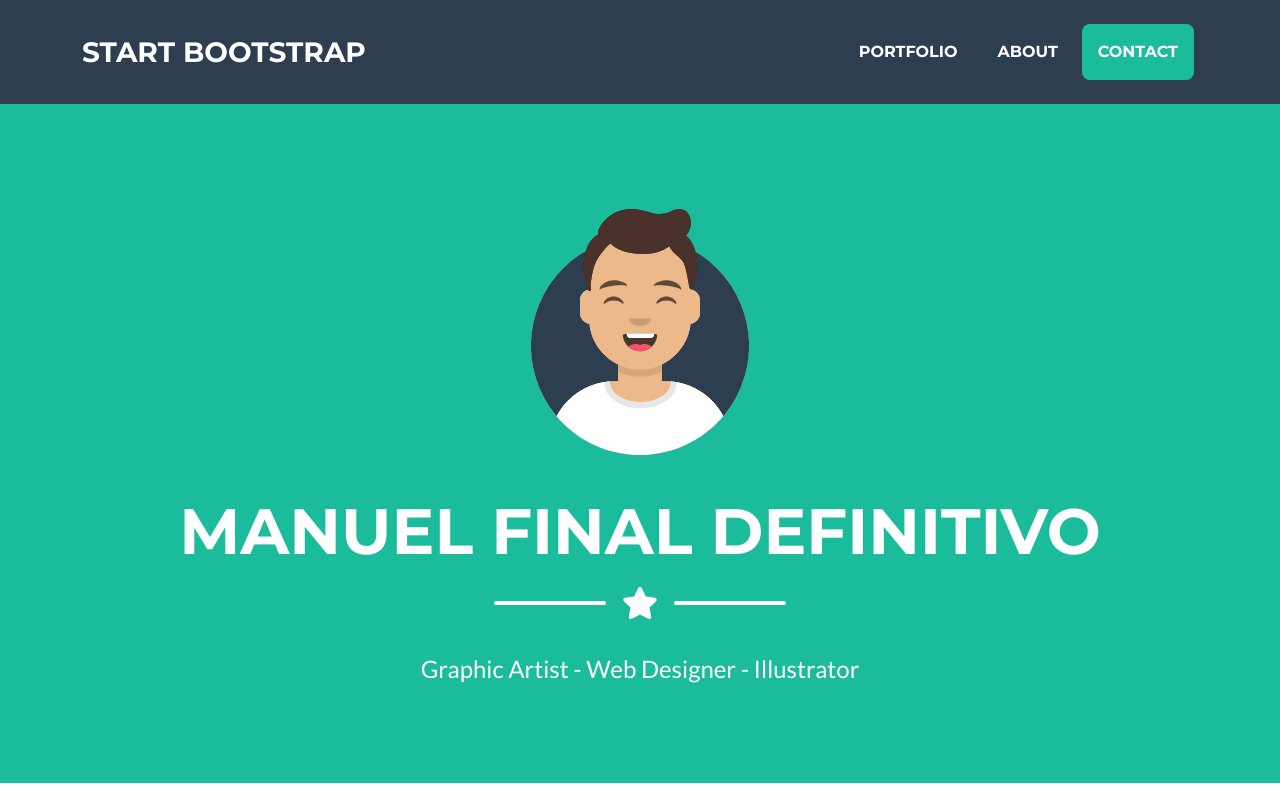
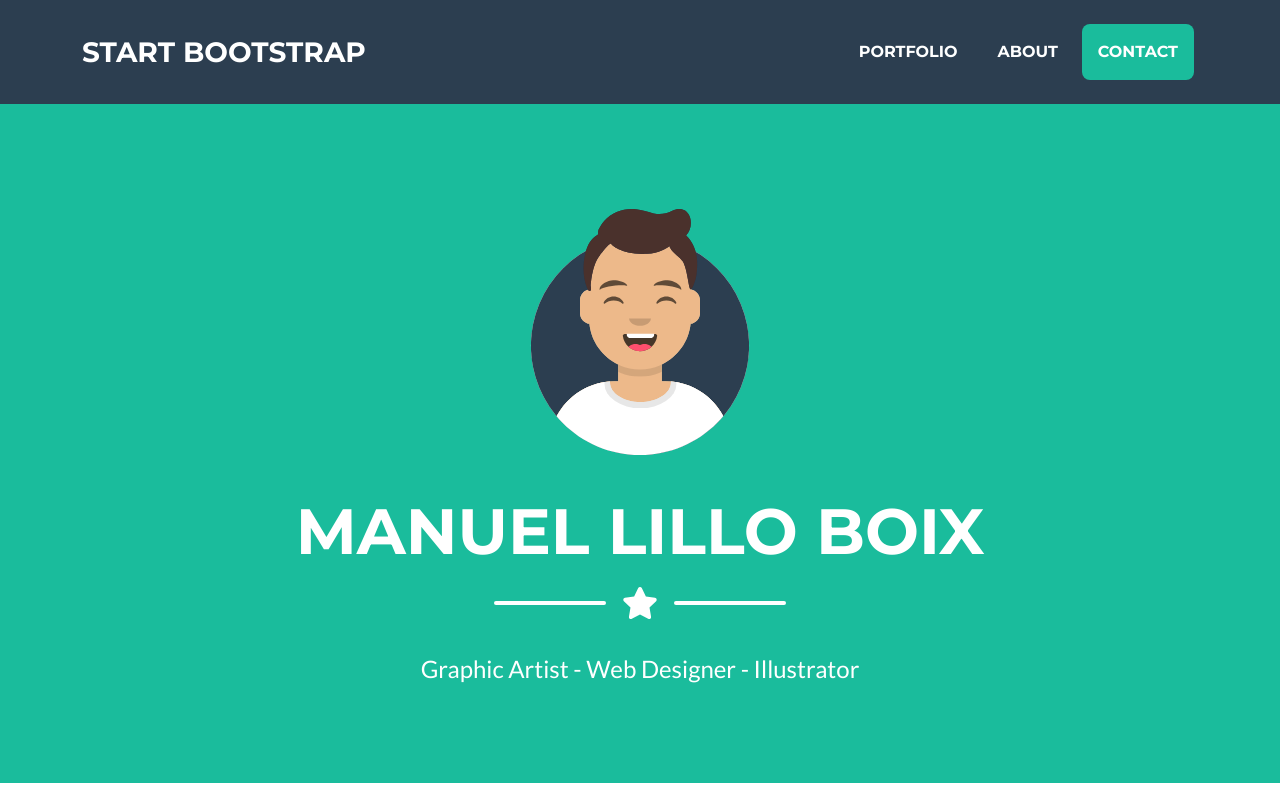
Before and after one commit to manlibo/AWS, a plain HTML site: page index.html in a window 1280 px wide. Shown: the top 800 px of the page. Drawn offline with nearby package versions, Linux system fonts and the light colour scheme.

Commit message:
Commit 7 - Entrega final

```diff
--- a/index.html
+++ b/index.html
@@ -40,7 +40,7 @@
                 <!-- Masthead Avatar Image-->
                 <img class="masthead-avatar mb-5" src="assets/img/avataaars.svg" alt="..." />
                 <!-- Masthead Heading-->
-                <h1 class="masthead-heading text-uppercase mb-0">Manuel Final Definitivo</h1>
+                <h1 class="masthead-heading text-uppercase mb-0">Manuel Lillo Boix</h1>
                 <!-- Icon Divider-->
                 <div class="divider-custom divider-light">
                     <div class="divider-custom-line"></div>
```
